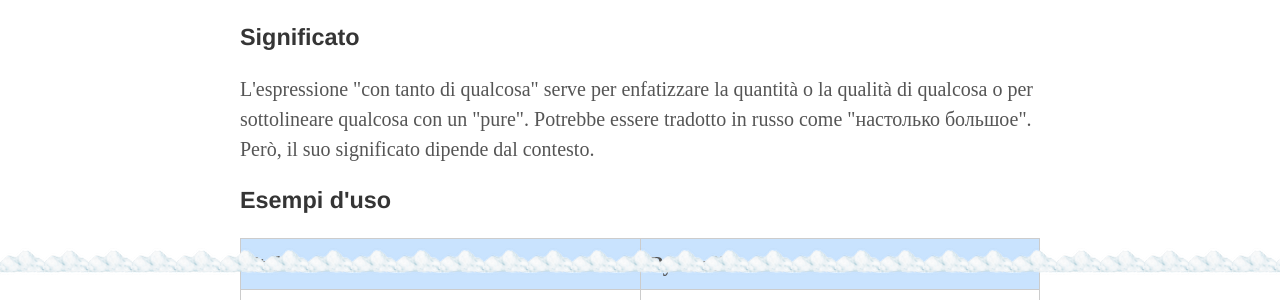
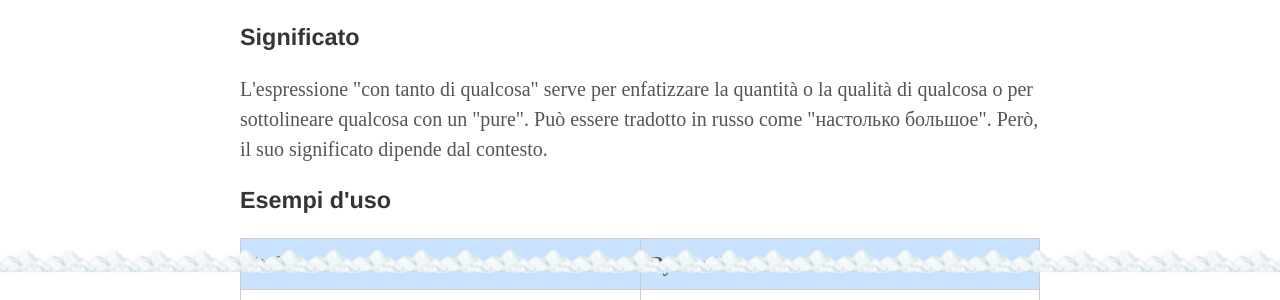
Before and after one commit to postolny/postolny.github.io, a Jekyll site: the page built from _posts/2021-06-18-con-tanto-di.md, in a window 1280 px wide. Shown: the part 630-930 px from the top of the page. Built offline with Jekyll 4.4.1, drawn with Linux system fonts in a browser that asks for light colours.

Commit message:
Add files via upload

```diff
--- a/_posts/2021-06-18-con-tanto-di.md
+++ b/_posts/2021-06-18-con-tanto-di.md
@@ -1,7 +1,7 @@
 ---
 layout: post
 title: "con tanto di..."
-description: "L'espressione \"con tanto di qualcosa\" serve per enfatizzare la quantità o la qualità di qualcosa o per sottolineare qualcosa con un \"pure\". Potrebbe essere tradotto in russo come \"настолько большое\". Però, il suo significato dipende dal contesto."
+description: "L'espressione \"con tanto di qualcosa\" serve per enfatizzare la quantità o la qualità di qualcosa o per sottolineare qualcosa con un \"pure\". Può essere tradotto in russo come \"настолько большое\". Però, il suo significato dipende dal contesto."
 author: "И. Постольный"
 comments: false
 categories: c
@@ -10,7 +10,7 @@ tags:
 
 ### Significato
 
-L'espressione "con tanto di qualcosa" serve per enfatizzare la quantità o la qualità di qualcosa o per sottolineare qualcosa con un "pure". Potrebbe essere tradotto in russo come "настолько большое". Però, il suo significato dipende dal contesto.
+L'espressione "con tanto di qualcosa" serve per enfatizzare la quantità o la qualità di qualcosa o per sottolineare qualcosa con un "pure". Può essere tradotto in russo come "настолько большое". Però, il suo significato dipende dal contesto.
 
 ### Esempi d'uso
 
```
